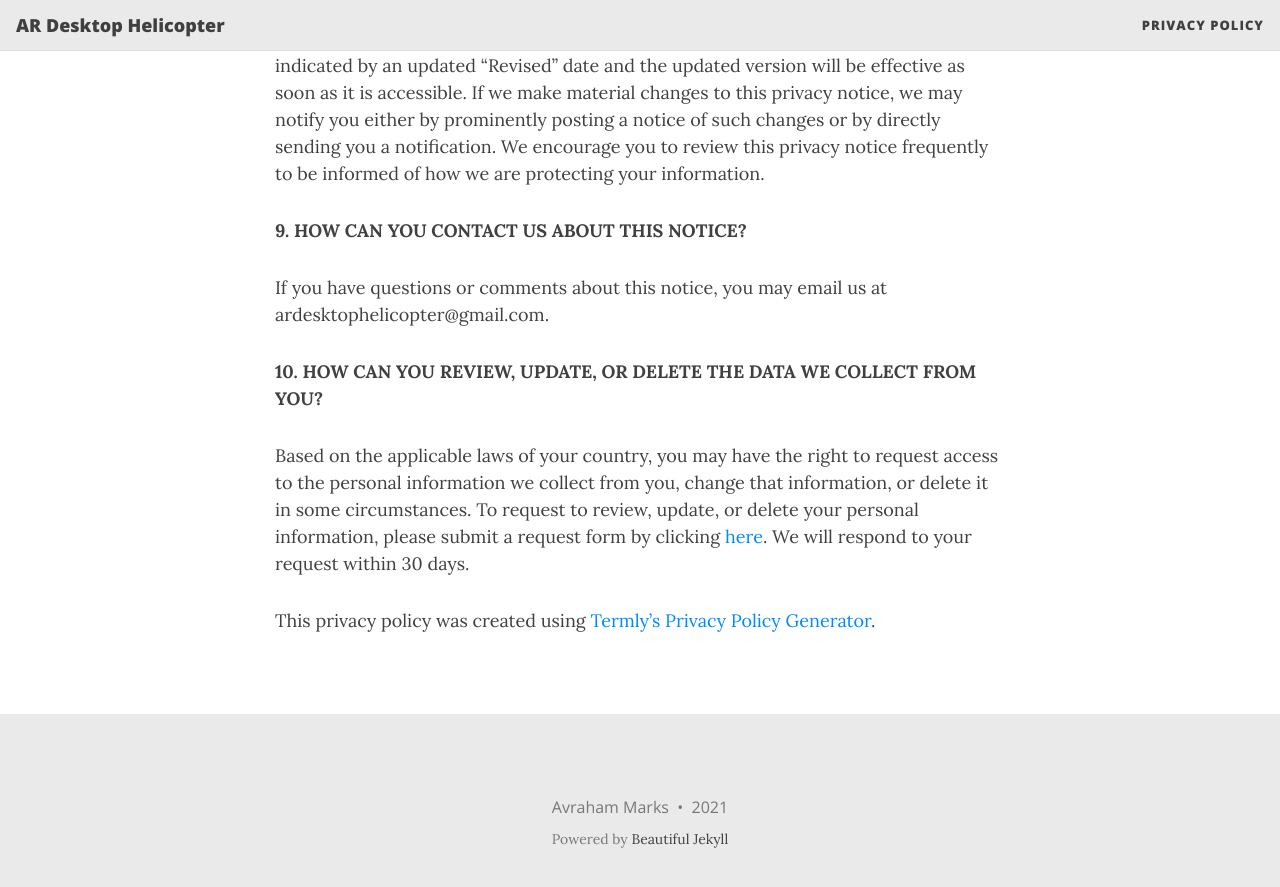
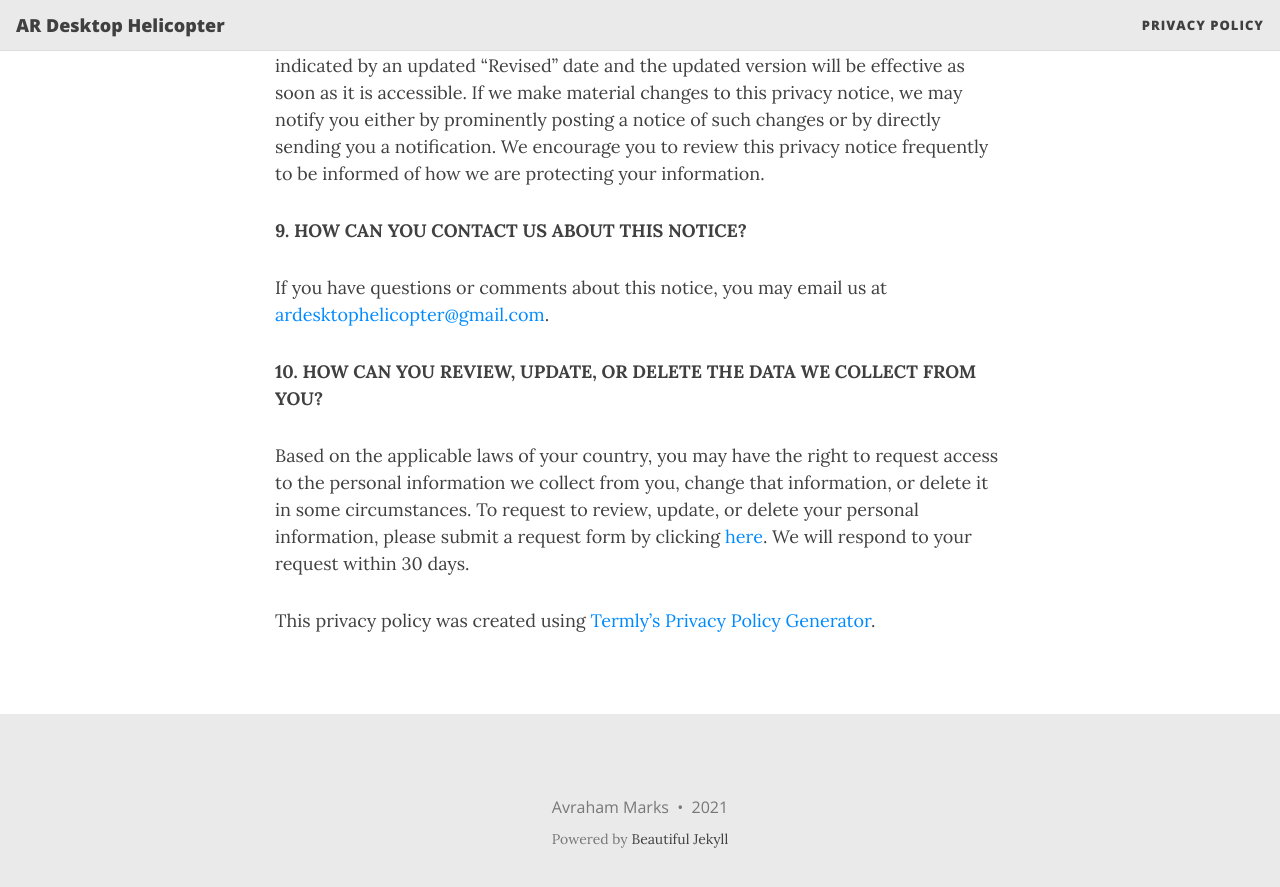
Before and after one commit to avijmarks/ARDesktopHelicopterSite, a Jekyll site: the page built from privacypolicy.md, in a window 1280 px wide and 900 px high, scrolled down 5493 px. Shown: the top 887 px of the window. Built offline with Jekyll 4.4.1, drawn with Linux system fonts in a browser that asks for light colours; nearby versions of some CDN libraries; part of the change alters nothing that is shown.

```diff
--- a/privacypolicy.md
+++ b/privacypolicy.md
@@ -118,7 +118,7 @@ We may update this privacy notice from time to time. The updated version will be
 
 **9. HOW CAN YOU CONTACT US ABOUT THIS NOTICE?**
 
-If you have questions or comments about this notice, you may email us at ardesktophelicopter@gmail.com.
+If you have questions or comments about this notice, you may email us at [ardesktophelicopter@gmail.com](ardesktophelicopter@gmail.com).
 
 **10. HOW CAN YOU REVIEW, UPDATE, OR DELETE THE DATA WE COLLECT FROM YOU?**
 
```
